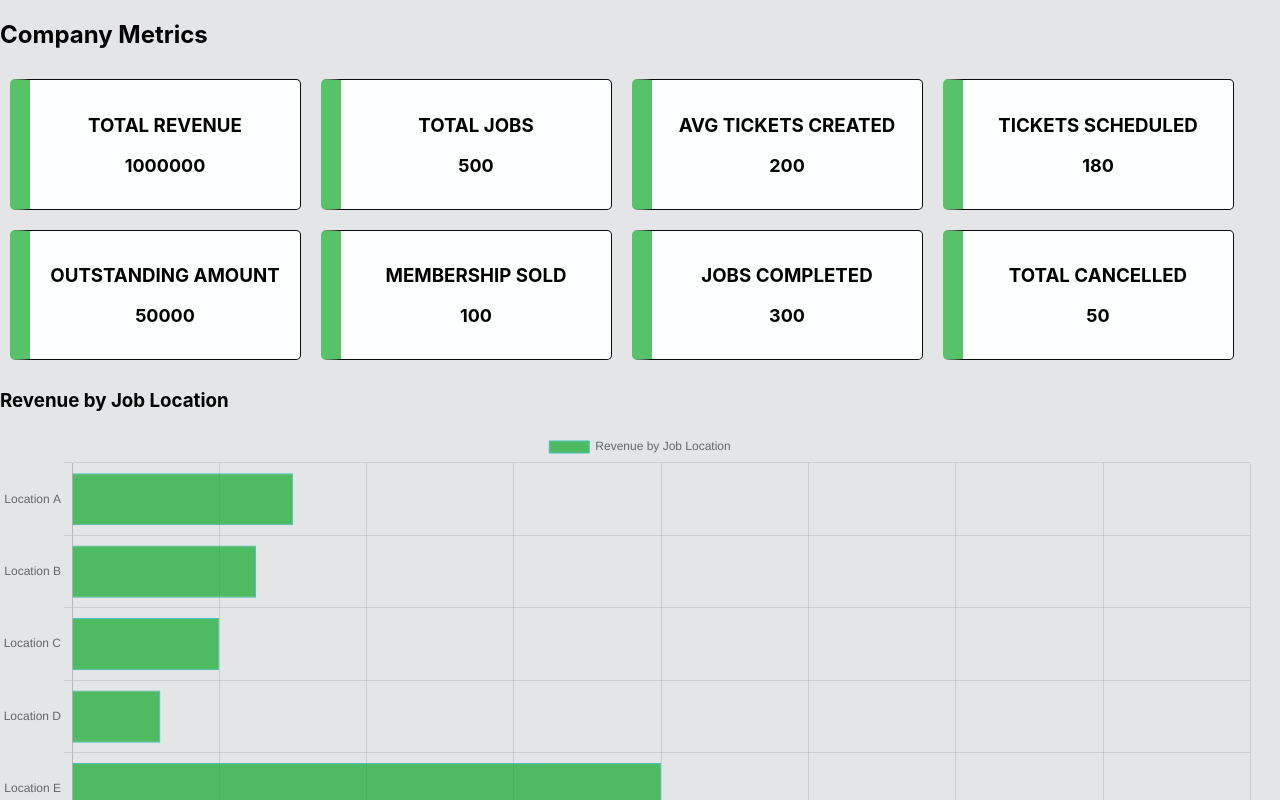
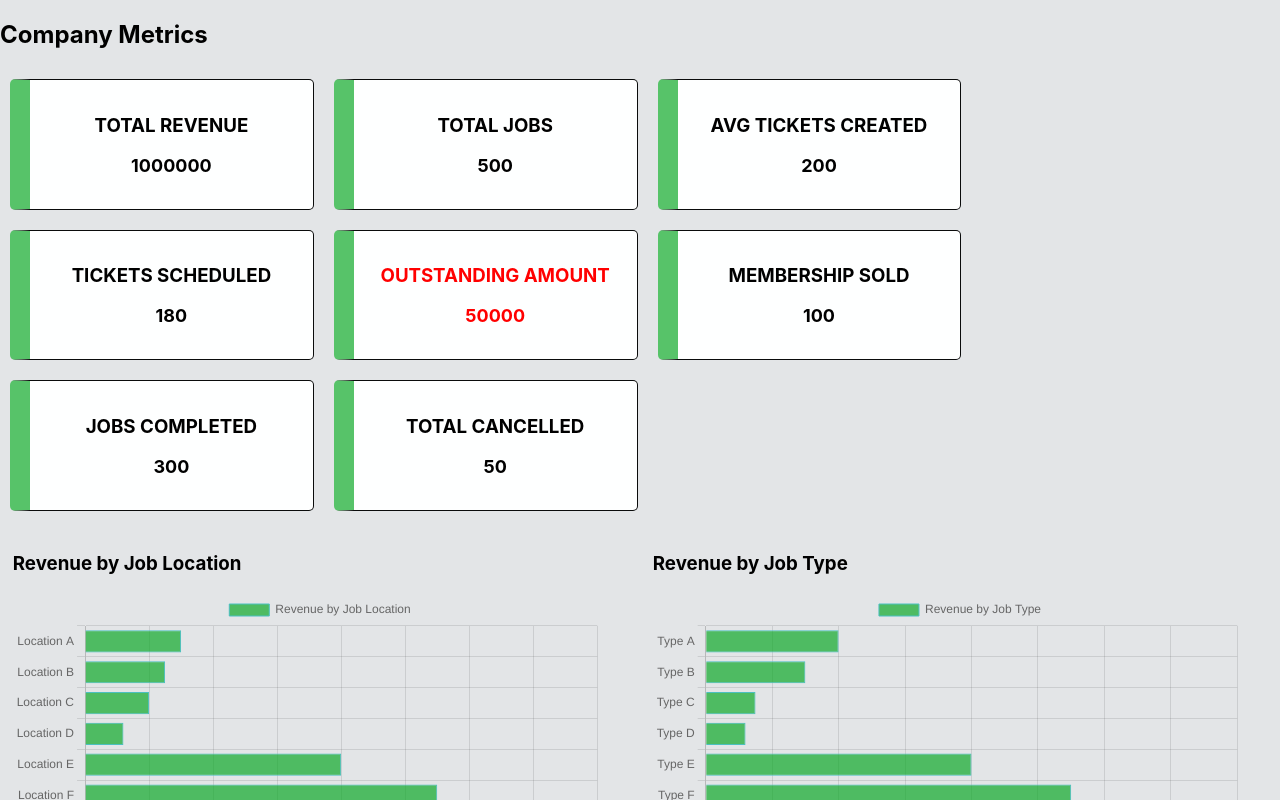
Before and after one commit to abhii-0602/zentrades_assignment, a React (Create React App) app: page /zentradetask4 in a window 1280 px wide. Shown: the top 800 px of the page. Built offline with nearby package versions, Linux system fonts and the light colour scheme; the HTML template or start-up script is replaced by a standard one.

Commit message:
Update zentradetask4.css

```diff
--- a/zentradetask4.css
+++ b/zentradetask4.css
@@ -1,7 +1,9 @@
 /* zentradetask4.css */
 body {
   background-color: #babfc567; /* Set background color for the entire page */
-  }
+  margin: 0; /* Remove default margin */
+  padding: 0; /* Remove default padding */
+}
 .metric-box {
   background-color: #fffffff7; /* Set background color */
   border: 1px solid #0a0b0b; /* Add border */
@@ -10,7 +12,7 @@ body {
   border-radius: 5px; /* Add border-radius for rounded corners */
   text-align: center; /* Center align text */
   display: inline-block; /* Display boxes inline */
-  width: calc(25% - 80px); /* Set width for four boxes in a row */
+  width: calc(26% - 80px); /* Set width for four boxes in a row */
   border-left-color: rgba(12, 168, 38, 0.692);
   border-left-width: 2.5cqb;
 }
@@ -23,3 +25,20 @@ body {
   font-size: 18px; /* Increase font size for the value */
   font-weight: bold; /* Make the value bold */
 }
+.red-text {
+  color: red;
+}
+.chart {
+  width: 48%; /* Adjust the width as needed */
+  margin: 1%; /* Adjust the margin as needed */
+  display: inline-block;
+}
+
+/* Add media query for responsiveness */
+@media (max-width: 768px) {
+  .chart {
+    width: 100%; /* On smaller screens, make the charts take up the full width */
+    margin: 0;
+    display: block;
+  }
+}
```
